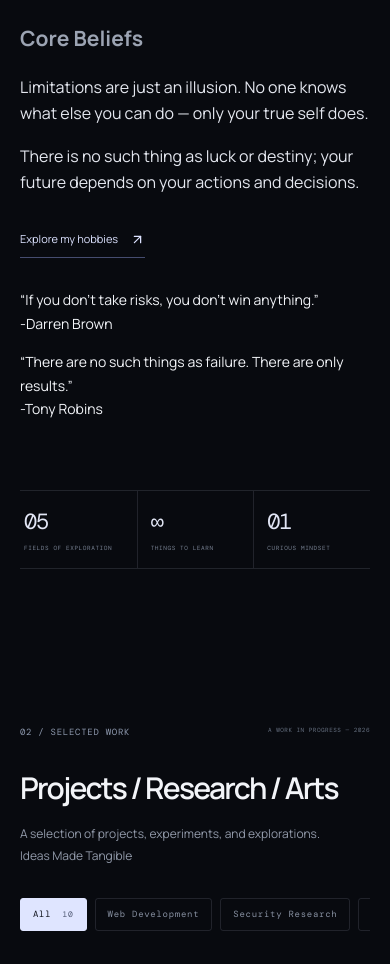
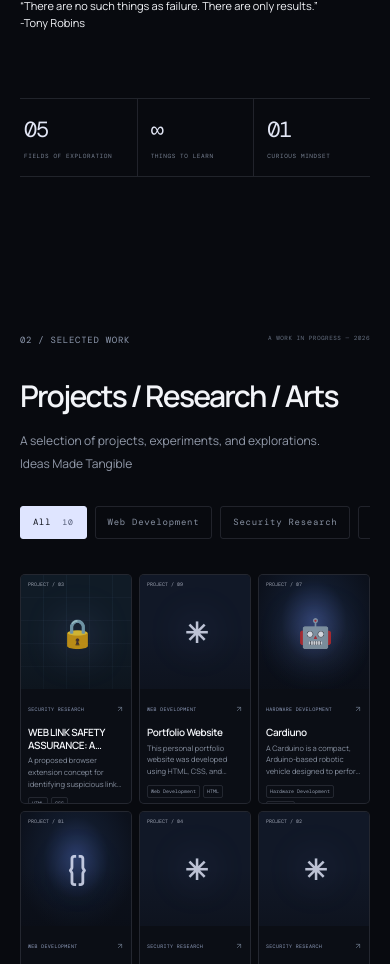
Before and after one commit to VINCE-BENAVIDEZ/VNZ, a plain HTML site: page index.html in a window 390 px wide. Shown: the part 1036-2000 px from the top of the page. Drawn offline with nearby package versions, Linux system fonts and the light colour scheme.

Commit message:
update
bug fixes and mis alignement fix

```diff
--- a/assets/css/styles.css
+++ b/assets/css/styles.css
@@ -1195,9 +1195,9 @@ h1 {
   }
   .hero {
     height: auto;
-    min-height: 780px;
+    min-height: 0;
     padding-top: 130px;
-    padding-bottom: 90px;
+    padding-bottom: 0;
     align-items: flex-start;
   }
   .hero-content {
@@ -1266,12 +1266,36 @@ h1 {
     grid-template-columns: 1fr;
     gap: 30px;
   }
+  #about.section-pad {
+    padding-top: 28px;
+  }
+  #about .intro-layout {
+    margin-top: 18px;
+    gap: 20px;
+  }
+  #about .overline {
+    margin-bottom: 12px;
+  }
   .section-heading h2,
   .section-title-row h2 {
     font-size: 30px;
   }
+  #about .section-heading h2 {
+    font-size: 26px;
+  }
+  #about .intro-copy h2 {
+    font-size: 15px;
+  }
   .large-copy {
-    font-size: 16px;
+    font-size: 13px;
+    line-height: 1.6;
+  }
+  #about .text-link {
+    font-size: 10px;
+  }
+  #about .quote-row p {
+    font-size: 11px;
+    line-height: 1.6;
   }
   .email-link {
     font-size: 12px;
@@ -1323,24 +1347,77 @@ h1 {
     grid-template-columns: 1fr;
   }
   .project-grid {
-    gap: 12px;
+    grid-template-columns: repeat(3, minmax(0, 1fr));
+    gap: 7px;
+  }
+  .project-card:hover {
+    transform: none;
+  }
+  .project-card {
+    display: flex;
+    flex-direction: column;
+    height: 230px;
   }
   .project-art {
-    height: 120px;
+    height: auto;
+    flex: 0 0 50%;
+  }
+  .project-art .art-index {
+    top: 6px;
+    left: 7px;
+    font-size: 5px;
   }
   .project-art .art-glyph {
-    font-size: 44px;
+    font-size: 28px;
   }
   .project-card-body {
-    padding: 14px 14px 13px;
+    flex: 1 1 50%;
+    min-height: 0;
+    overflow: hidden;
+    padding: 8px 7px 8px;
+  }
+  .project-card-top {
+    margin-bottom: 5px;
+  }
+  .project-category {
+    font-size: 5px;
+    letter-spacing: 0.06em;
+    line-height: 1.4;
+  }
+  .project-card-top svg {
+    width: 8px;
+    flex: none;
+    margin-left: 3px;
   }
   .project-card h3 {
-    font-size: 15px;
+    font-size: 10px;
+    line-height: 1.25;
+    margin-bottom: 4px;
+    overflow-wrap: anywhere;
+    display: -webkit-box;
+    -webkit-line-clamp: 2;
+    -webkit-box-orient: vertical;
+    overflow: hidden;
   }
   .project-card p {
-    font-size: 10px;
+    font-size: 7.5px;
+    line-height: 1.55;
     min-height: 0;
-    margin-bottom: 12px;
+    margin-bottom: 7px;
+    display: -webkit-box;
+    -webkit-line-clamp: 3;
+    -webkit-box-orient: vertical;
+    overflow: hidden;
+  }
+  .project-tags {
+    gap: 3px;
+  }
+  .project-tags span {
+    font-size: 5px;
+    padding: 2px 3px;
+  }
+  .project-tags span:nth-child(n + 3) {
+    display: none;
   }
   .discipline-list {
     margin-top: 35px;
```
Also changed, not shown: assets/css/projects.css (+47 -0 lines), assets/js/credentials.js (+7 -0 lines), assets/js/projects.js (+7 -0 lines), credential.html (+2 -0 lines), projects.html (+2 -0 lines).
